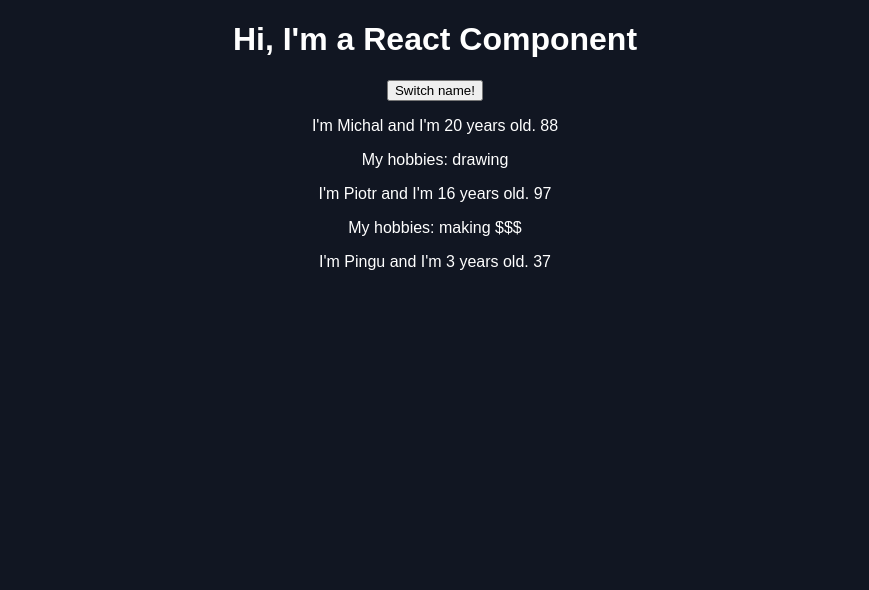
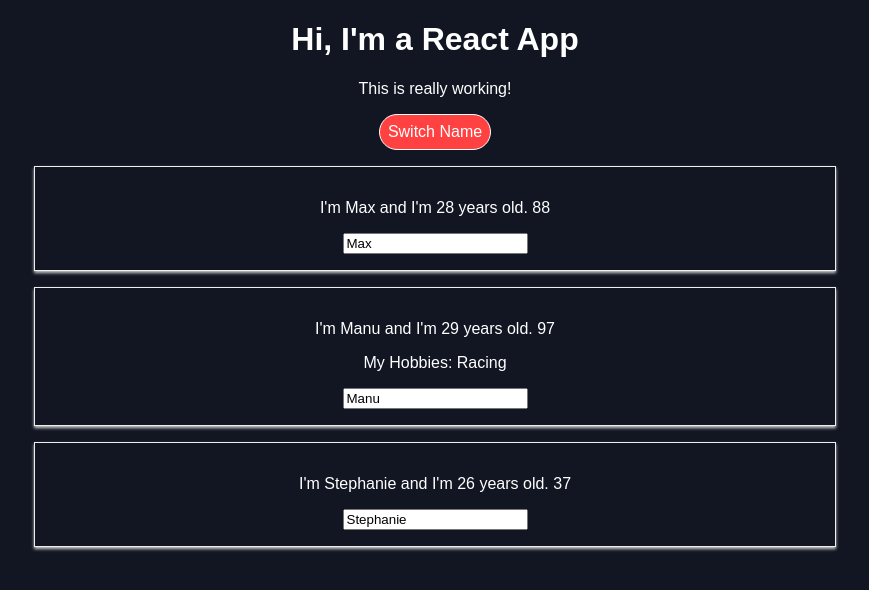
Before and after one commit to Mi-Ski/react-app, a React (Create React App) app: page / in a window 1280 px wide. Shown: the top 590 px of the page, without its empty margins (205-1074 px from the left). Built offline with nearby package versions, Linux system fonts and the light colour scheme.

Commit message:
css in react

```diff
--- a/src/App.js
+++ b/src/App.js
@@ -1,42 +1,77 @@
-import React, { useState } from 'react';
+import React, { Component } from 'react';
 import './App.css';
-import Person from './Person/Person.js'
+import Person from './Person/Person';
 
-const App = (props) => {
-  // useState hook returns an array with 2 elements, destructuring
-  const [ personsState, setPersonsState ] = useState({
+class App extends Component {
+  state = {
     persons: [
-      { name: "Michal", age: 20 },
-      { name: "Piotr", age: 16 },
-      { name: "Pingu", age: 3 }
+      { name: 'Max', age: 28 },
+      { name: 'Manu', age: 29 },
+      { name: 'Stephanie', age: 26 }
     ],
-    otherState: 'please don\'t change this, React'
-  });
-  console.log(personsState);
+    otherState: 'some other value'
+  };
 
-  const switchNameHandler = () => {
-    // wrong: personsState.persons[1].name = 'aaa'
-    setPersonsState({
+  switchNameHandler = (newName) => {
+    // console.log('Was clicked!');
+    // DON'T DO THIS: this.state.persons[0].name = 'Maximilian';
+    this.setState({
       persons: [
-        { name: "Mi-Ski", age: 20 },
-        { name: "Piotr", age: 17 },
-        { name: "Pin", age: 4 }
+        { name: newName, age: 28 },
+        { name: 'Manu', age: 29 },
+        { name: 'Stephanie', age: 27 }
       ],
-      otherState: personsState.otherState
     });
   };
 
-  return (
-    <div className="App">
-      <h1>Hi, I'm a React Component</h1>
-      <button onClick={switchNameHandler}>Switch name!</button>
-      <Person name={personsState.persons[0].name} age={personsState.persons[0].age}>My hobbies: drawing</Person>
-      <Person name={personsState.persons[1].name} age={personsState.persons[1].age}>My hobbies: making $$$</Person>
-      <Person name={personsState.persons[2].name} age={personsState.persons[2].age}/>
-    </div>
-  );
-  // WILL GET COMPILED TO:
-  // return React.createElement('div', {className: 'App'}, React.createElement('h1', null, 'This should work now'))
+  inputNameChange = (event) => {
+    this.setState({
+      persons: [
+        { name: 'Max', age: 28 },
+        { name: event.target.value, age: 29 },
+        { name: 'Stephanie', age: 27 }
+      ],
+    });
+  }
+
+  render() {
+    const myStyle = {
+      backgroundColor: 'rgb(255, 65, 65)',
+      font: 'inherit',
+      border: '1px solid white',
+      borderRadius: '999vw',
+      padding: '8px',
+      color: 'white',
+      cursor: 'pointer'
+    };
+
+    return (
+      <div className="App">
+        <h1>Hi, I'm a React App</h1>
+        <p>This is really working!</p>
+        <button
+          style={myStyle}
+          onClick={ () => this.switchNameHandler('Maxxx!') }>Switch Name</button>
+        <Person
+          name={this.state.persons[0].name}
+          age={this.state.persons[0].age}
+        />
+        <Person
+          name={this.state.persons[1].name}
+          age={this.state.persons[1].age}
+          click={this.switchNameHandler.bind(this, 'Max')}
+          changed={this.inputNameChange}
+        >
+          My Hobbies: Racing
+        </Person>
+        <Person
+          name={this.state.persons[2].name}
+          age={this.state.persons[2].age}
+        />
+      </div>
+    );
+    // return React.createElement('div', {className: 'App'}, React.createElement('h1', null, 'Does this work now?'));
+  }
 }
 
 export default App;
--- /dev/null
+++ b/src/Person/Person.css
@@ -0,0 +1,8 @@
+.Person {
+    width: 60%;
+    margin: 16px auto;
+    border: 1px solid #eee;
+    box-shadow: 0 2px 3px #ccc;
+    padding: 16px;
+    text-align: center;
+}
--- a/src/Person/Person.js
+++ b/src/Person/Person.js
@@ -1,11 +1,13 @@
 import React from 'react';
+import './Person.css'
 
 const person = (props) => {
     // using the special children property of props
     return (
-        <div>
-            <p>I'm {props.name} and I'm {props.age} years old. {Math.floor(Math.random() * 100)}</p>
+        <div className="Person">
+            <p onClick={props.click}>I'm {props.name} and I'm {props.age} years old. {Math.floor(Math.random() * 100)}</p>
             <p>{props.children}</p>
+            <input type="text" onChange={props.changed} defaultValue={props.name}/>
         </div>
     )
 }
```
